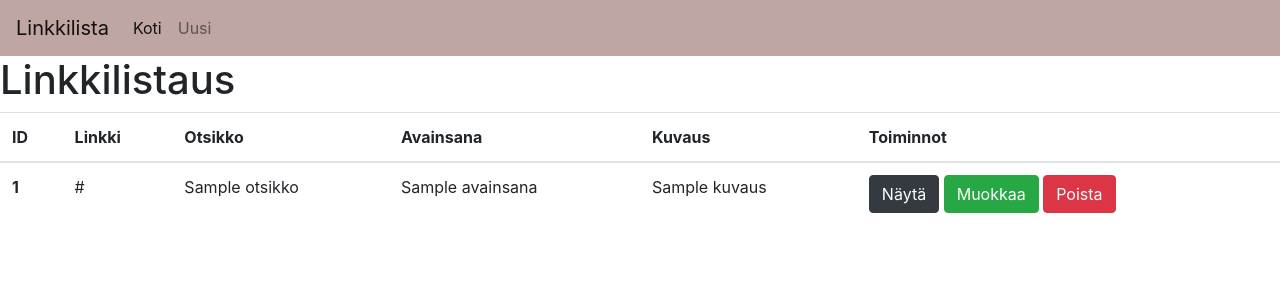
After one commit to tetianasabanina/Symfony-exercises, a PHP site: template templates/linkki/index.html.twig in a window 1280 px wide. The commit adds this page. Shown: the top 300 px of the page. Run offline with PHP 8.4, Linux system fonts and the light colour scheme; the template is opened without the code that fills it: most values are stand-ins (such as "Sample title", 1, 10 or a date in 2020); some libraries are stand-ins or nearby versions.

Commit message:
Tietokantaharjoitus 2

```diff
--- a/public/css/signin.css
+++ b/public/css/signin.css
@@ -3,6 +3,7 @@ body {
   height: 100%;
 }
 
+/*
 body {
   display: -ms-flexbox;
   display: flex;
@@ -12,6 +13,7 @@ body {
   padding-bottom: 40px;
   background-color: #f5f5f5;
 }
+*/
 
 .form-signin {
   width: 100%;
--- a/templates/base.html.twig
+++ b/templates/base.html.twig
@@ -9,7 +9,12 @@
         {% endblock %}
     </head>
     <body>
+    {{ include('/navbar/navbar.html.twig') }}
+
         {% block body %}{% endblock %}
-        {% block javascripts %}{% endblock %}
+
+        {% block javascripts %}
+
+        {% endblock %}
     </body>
 </html>
--- /dev/null
+++ b/templates/linkki/index.html.twig
@@ -0,0 +1,38 @@
+{% extends 'base.html.twig' %}
+
+{% block title %}Linkkilista{% endblock %}
+
+ {% block body %}
+
+    <h1>Linkkilistaus</h1>
+    <table class="table table-hover">
+        <thead>
+            <tr>
+            <th>ID</th>
+            <th>Linkki</th>
+            <th>Otsikko</th>
+            <th>Avainsana</th>
+            <th>Kuvaus</th>
+            <th>Toiminnot</th>
+            </tr>
+        </thead>
+        <tbody>
+            {% for linkki in linkit %}
+                <tr>
+                <th>{{ linkki.id }}</th>
+                <td>{{ linkki.linkki }}</td>
+                <td>{{ linkki.otsikko }}</td>
+                <td>{{ linkki.avainsana }}</td>
+                <td>{{ linkki.kuvaus }}</td>
+                <td>
+                    <a href="#" class="btn btn-dark">Näytä</a>
+                    <a href="#" class="btn btn-success">Muokkaa</a>
+                    <button class="btn btn-danger">Poista</button>
+                </td>
+                </tr>
+            {% endfor %}
+        </tbody>
+
+    </table>
+
+ {% endblock %}
--- a/templates/lomakkeet/naytakuntopisteet.html.twig
+++ b/templates/lomakkeet/naytakuntopisteet.html.twig
@@ -4,7 +4,7 @@
     <div class="container form-signin text-center">
 
             <div class="card" style="width:400px">
-            <img class="card-img-top" src="../img/img_avatar3.png" alt="Profiilikuva" style="width:100%">
+            <img class="card-img-top" src="../img/gray-mouse.png" alt="Profiilikuva" style="width:100%">
             <div class="card-body">
                 <h4 class="card-title">{{ kuntopisteet.name }} {{ kuntopisteet.surname }}</h4>
                 <p class="mt-5 mb-3 text-muted">Date: {{kuntopisteet.postingdate | date('d-m-Y') }}</p>
@@ -21,7 +21,7 @@
                         You'd better to exercise more!
                     {% endif %}
                 </h3>
-                <a href="{{path('kunto')}}" class="btn btn-success">Exit</a>
+                <a href="{{path('exit')}}" class="btn btn-success">Exit</a>
             </div>
         </div>
 
--- /dev/null
+++ b/templates/navbar/navbar.html.twig
@@ -0,0 +1,18 @@
+<nav class="navbar navbar-expand-lg navbar-light" style="background-color: #BFA6A2;">
+  <button class="navbar-toggler" type="button" data-toggle="collapse" data-target="#navbarTogglerDemo01" aria-controls="navbarTogglerDemo01" aria-expanded="false" aria-label="Toggle navigation">
+    <span class="navbar-toggler-icon"></span>
+  </button>
+  <div class="collapse navbar-collapse" id="navbarTogglerDemo01">
+    <a class="navbar-brand" href="{{path('linkki_lista')}}">Linkkilista</a>
+    <ul class="navbar-nav mr-auto mt-2 mt-lg-0">
+      <li class="nav-item active">
+        <a class="nav-link" href="{{path('linkki_lista')}}">Koti <span class="sr-only">(current)</span></a>
+      </li>
+      <li class="nav-item">
+        <a class="nav-link" href="{{path('linkki_uusi')}}">Uusi</a>
+      </li>
+
+    </ul>
+
+  </div>
+</nav>
```
Also changed, not shown: src/Controller/LinkkiController.php (added, +66 -0 lines), src/Controller/LomakkeetController.php (+62 -3 lines), src/Entity/Freezing.php (added, +32 -0 lines), src/Entity/Linkki.php (added, +91 -0 lines), src/Migrations/Version20190923101453.php (added, +35 -0 lines), src/Repository/LinkkiRepository.php (added, +50 -0 lines), templates/lomakkeet/setfreezer.html.twig (added, +10 -0 lines), templates/lomakkeet/showfreezer.html.twig (added, +23 -0 lines), templates/linkki/muokkaa.html.twig (added), templates/linkki/nayta.html.twig (added), templates/linkki/uusi.html.twig (added).
